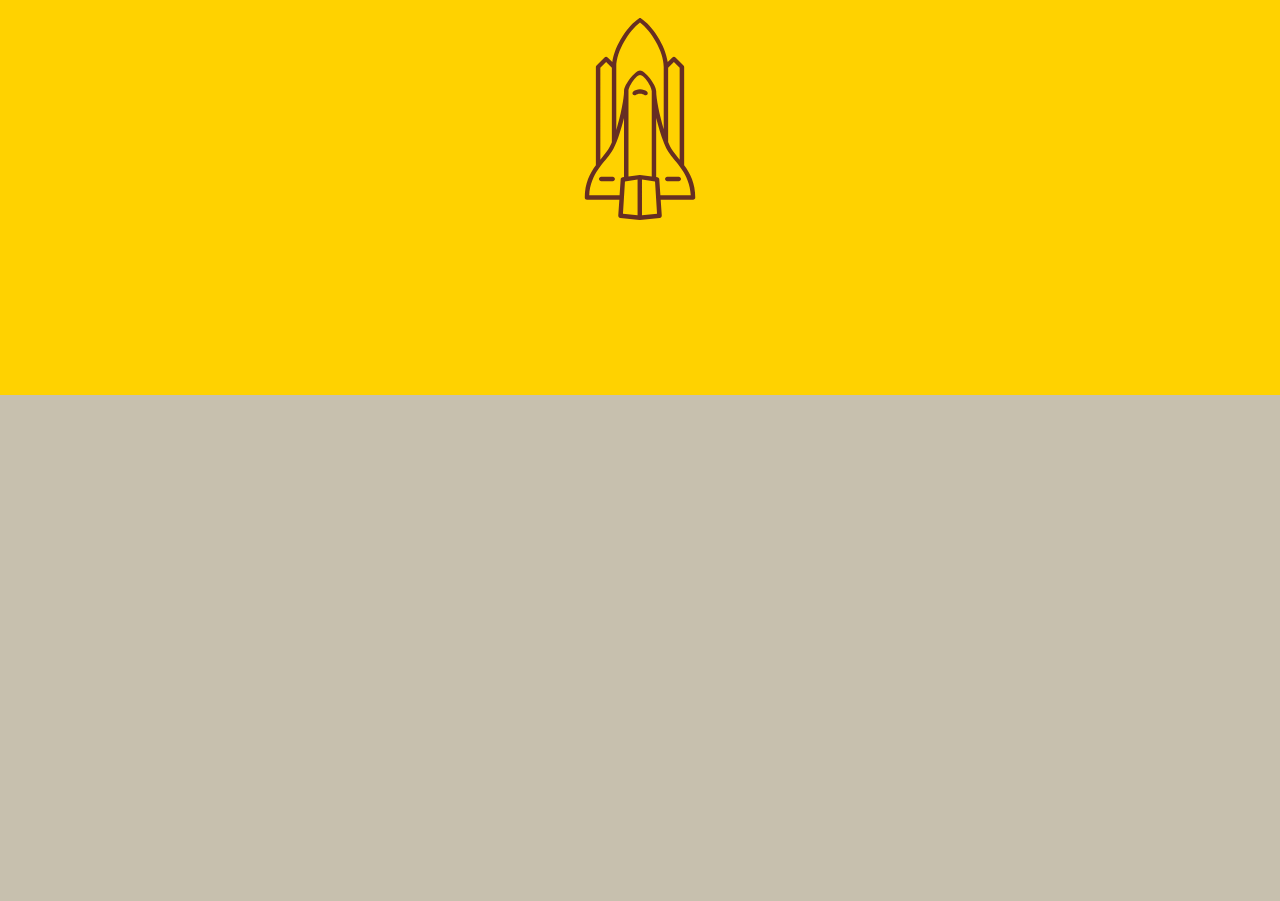
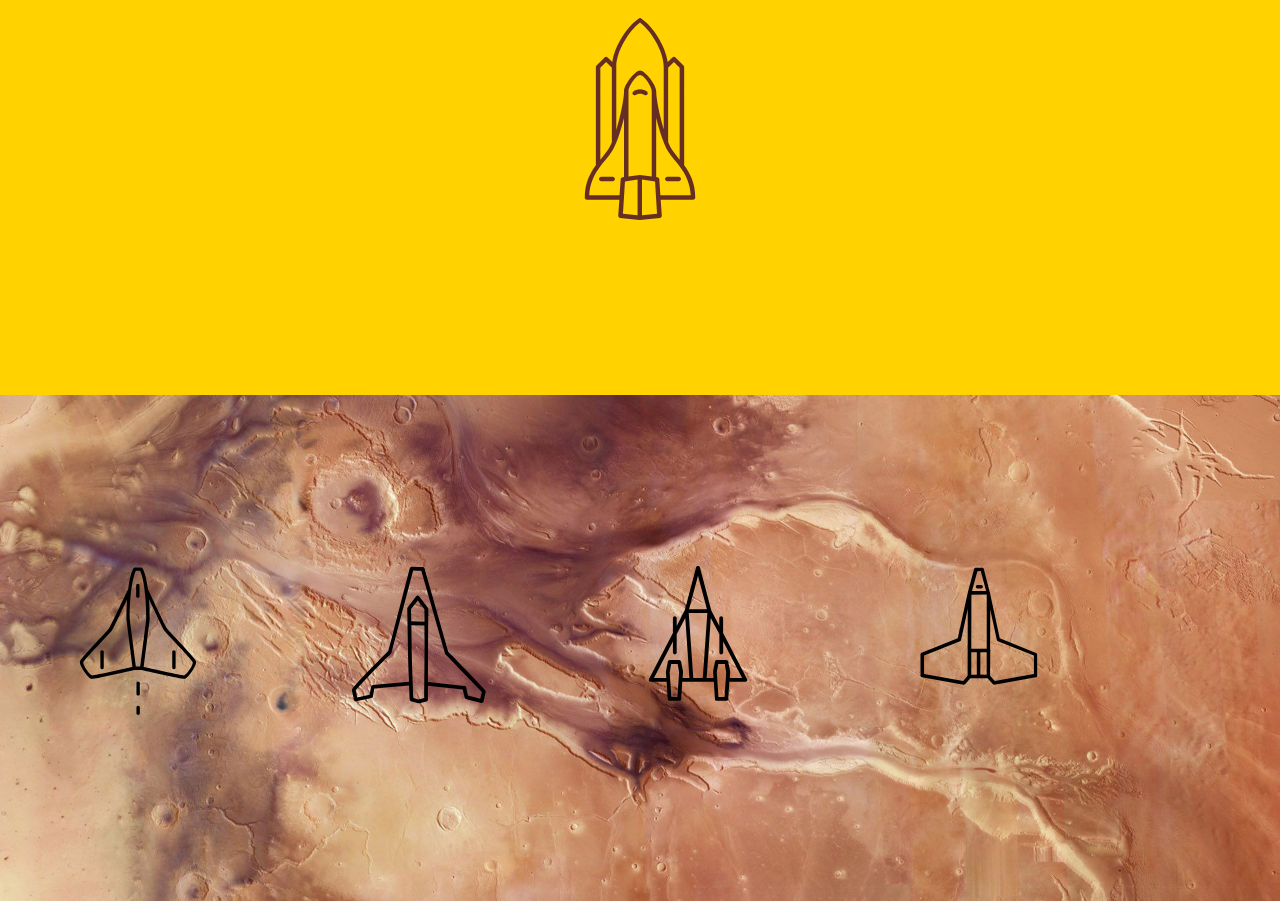
Before and after one commit to logan18/dsn1678-exercise-4, a plain HTML site: page index.html in a window 1280 px wide. Shown: the part 1397-2298 px from the top of the page. Before the commit the page ends 1792 px from the top, so only its background shows below. Drawn offline with nearby package versions, Linux system fonts and the light colour scheme.

Commit message:
added ships (fade and transition)

```diff
--- a/css/main.css
+++ b/css/main.css
@@ -53,6 +53,8 @@ section {
 	opacity:0;
   position: relative;
   top: 10em;
+
+  /* shuttle is relative to itself (will start 10em below where we want it) */
 }
 
 
@@ -71,3 +73,35 @@ section {
 		top:0;
 	}
 }
+
+.ships-section{
+		background:transparent url("../img/kasei-valles-canyons.jpg") no-repeat center bottom;
+			background-size: cover;
+
+}
+
+
+.ships{
+	padding-left:3rem;
+	padding-right: 3rem;
+	width: 180px;
+	display:inline-block;
+	opacity:0;
+  position: relative;
+  top: 10em;
+}
+
+.js-ships-fade {
+		-webkit-animation: shuttle-fade 1s linear forwards;
+}
+
+@-webkit-keyframes ships-fade {
+	0% {
+		opacity: 0;
+		top: 10em;
+	}
+	100%{
+		opacity: 1;
+		top:0;
+	}
+}
--- a/index.html
+++ b/index.html
@@ -19,6 +19,13 @@
 <img class="shuttle" src="img/shuttle.svg" alt="">
 </section>
 
+<section class="ships-section">
+<img class="ships" src="img/ship-1.svg"alt="ship-1">
+<img class="ships" src="img/ship-2.svg"alt="ship-2">
+<img class="ships" src="img/ship-3.svg"alt="ship-3">
+<img class="ships" src="img/ship-4.svg"alt="ship-4">
+</section>
+
 <script src="http://code.jquery.com/jquery-2.1.1.min.js"></script>
 <script src="js/waypoints.min.js">	</script>
 <script src="js/main.js"></script>
--- a/js/main.js
+++ b/js/main.js
@@ -5,6 +5,8 @@ var $dipperSection = $('.dipper-section');
 var $dipper = $('.dipper');
 var $shuttleSection = $('.shuttle-section');
 var $shuttle = $('.shuttle');
+var $shipsSection = $('.ships-section');
+var $ships = $('.ships');
 
 /* $ reminds us that we are going to use jquery here */
 
@@ -22,3 +24,9 @@ $dipperSection.waypoint(function () {
 $shuttleSection.waypoint(function () {
 	$shuttle.addClass('js-shuttle-fade');
 }, { offset: '50%' });
+
+$shipsSection.waypoint(function () {
+	$ships.addClass('js-ships-fade');
+}, { offset: '50%' });
+
+$shipsSection.css('background-position', 'center ' +scrollPos / 2 + 'px');
```
